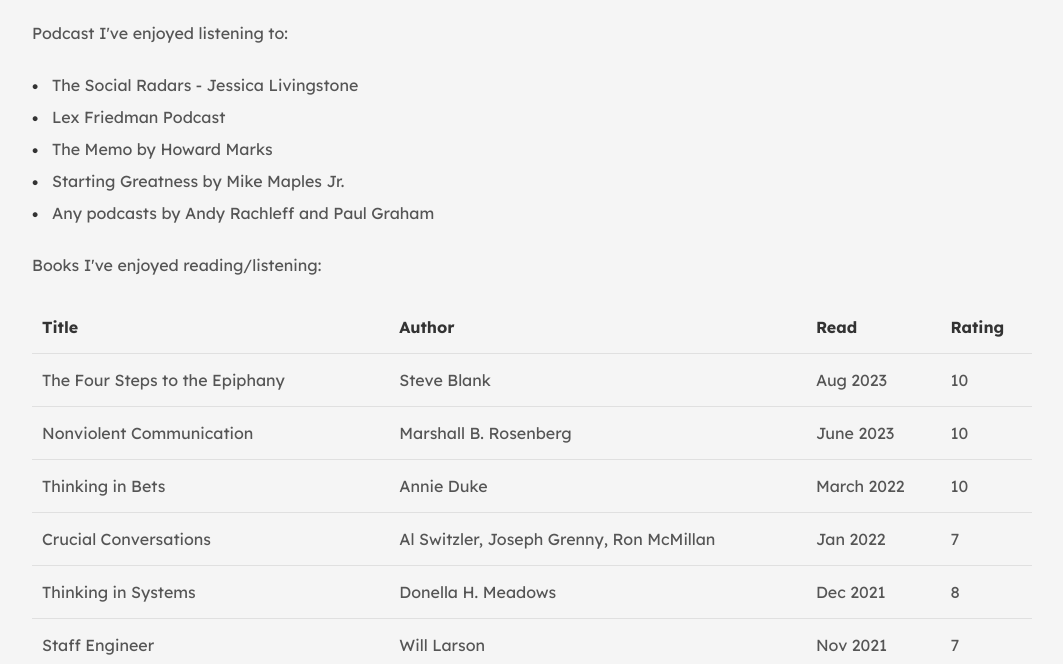
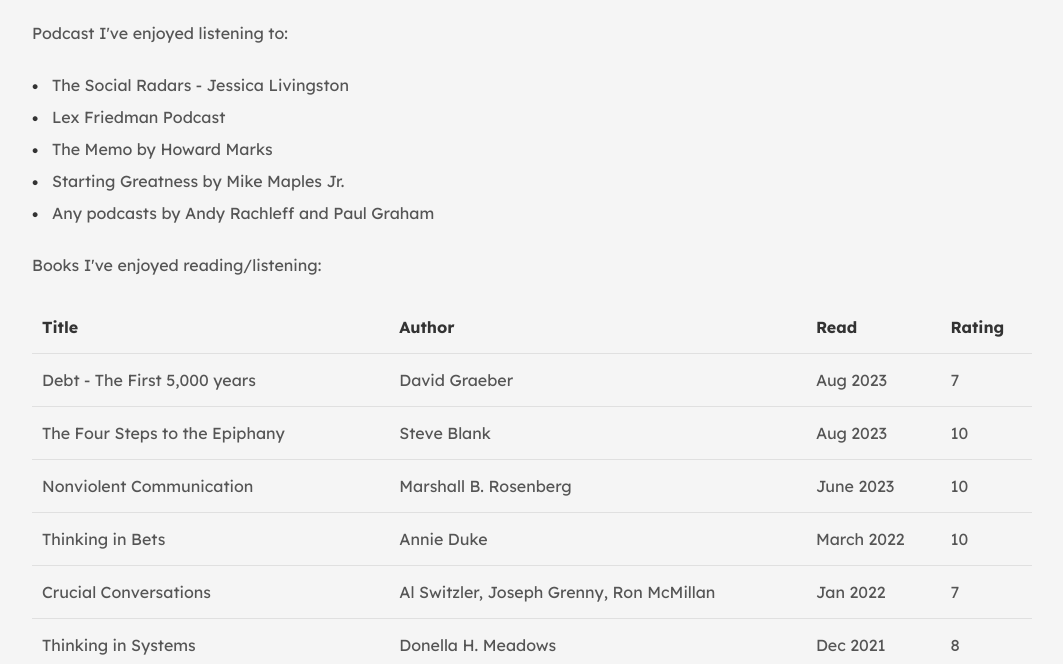
Before and after one commit to narenmanoharan/website, a plain HTML site: page content.html in a window 1280 px wide. Shown: the part 136-800 px from the top of the page, without its empty margins (108-1171 px from the left). Drawn offline with Linux system fonts and the light colour scheme.

Commit message:
Add books and fix spelling

```diff
--- a/content.html
+++ b/content.html
@@ -21,7 +21,7 @@
         <h1>Content</h1>
         <p>Podcast I've enjoyed listening to:</p>
         <ul>
-            <li>The Social Radars - Jessica Livingstone</li>
+            <li>The Social Radars - Jessica Livingston</li>
             <li>Lex Friedman Podcast</li>
             <li>The Memo by Howard Marks</li>
             <li>Starting Greatness by Mike Maples Jr.</li>
@@ -38,6 +38,12 @@
                 </tr>
             </thead>
             <tbody>
+                <tr>
+                    <td>Debt - The First 5,000 years</td>
+                    <td>David Graeber</td>
+                    <td>Aug 2023</td>
+                    <td>7</td>
+                </tr>
                 <tr>
                     <td>The Four Steps to the Epiphany</td>
                     <td>Steve Blank</td>
```
